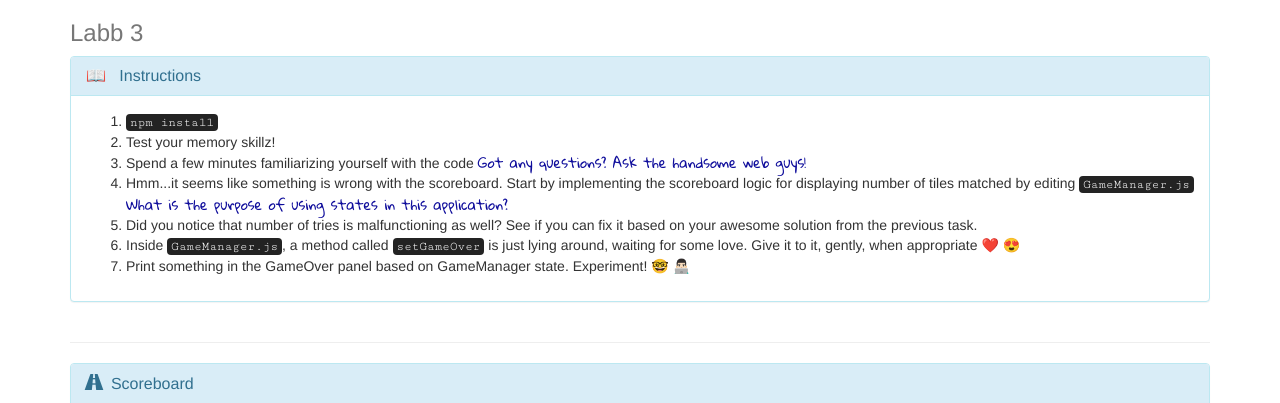
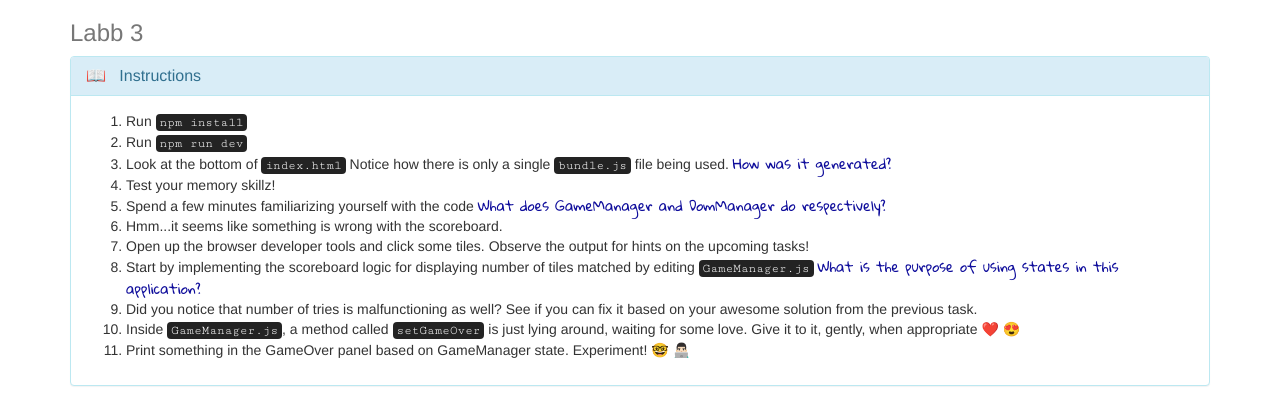
Before and after one commit to techbecca/app-webb-101, a website built with webpack: page lab3/index.html in a window 1280 px wide. Shown: the top 403 px of the page. Built offline with nearby package versions, Linux system fonts and the light colour scheme.

Commit message:
Clarified instructions for lab3

```diff
--- a/lab3/index.html
+++ b/lab3/index.html
@@ -33,10 +33,14 @@
                 </div>
                 <div class="panel-body">
                     <ol class="instructions">
-                        <li><code>npm install</code></li>
+                        <li>Run <code>npm install</code></li>
+                        <li>Run <code>npm run dev</code></li>
+                        <li>Look at the bottom of <code>index.html</code> Notice how there is only a single <code>bundle.js</code> file being used. <span class="question">How was it generated?</span></li>
                         <li>Test your memory skillz!</li>
-                        <li>Spend a few minutes familiarizing yourself with the code <span class="question">Got any questions? Ask the handsome web guys!</span></li>
-                        <li>Hmm...it seems like something is wrong with the scoreboard. Start by implementing the scoreboard logic for displaying number of tiles matched by editing <code>GameManager.js</code> <span class="question">What is the purpose of using states in this application?</span></li>
+                        <li>Spend a few minutes familiarizing yourself with the code <span class="question">What does GameManager and DomManager do respectively?</span></li>
+                        <li>Hmm...it seems like something is wrong with the scoreboard.</li>
+                        <li>Open up the browser developer tools and click some tiles. Observe the output for hints on the upcoming tasks!</li>
+                        <li>Start by implementing the scoreboard logic for displaying number of tiles matched by editing <code>GameManager.js</code> <span class="question">What is the purpose of using states in this application?</span></li>
                         <li>Did you notice that number of tries is malfunctioning as well? See if you can fix it based on your awesome solution from the previous task.</li>
                         <li>Inside <code>GameManager.js</code>, a method called <code>setGameOver</code> is just lying around, waiting for some love. Give it to it, gently, when appropriate ❤️ 😍</li>
                         <li>Print something in the GameOver panel based on GameManager state. Experiment! 🤓 👨🏻‍💻</li>
--- a/lab3/src/DomManager.js
+++ b/lab3/src/DomManager.js
@@ -105,8 +105,8 @@ class DomManager {
     }
 
 	showGameOver(gameState) {
-    const gameOverEl = document.getElementById('game-over-panel');
-    gameOverEl.style.display = 'block';
+        const gameOverEl = document.getElementById('game-over-panel');
+        gameOverEl.style.display = 'block';
 	}
 }
 
```
